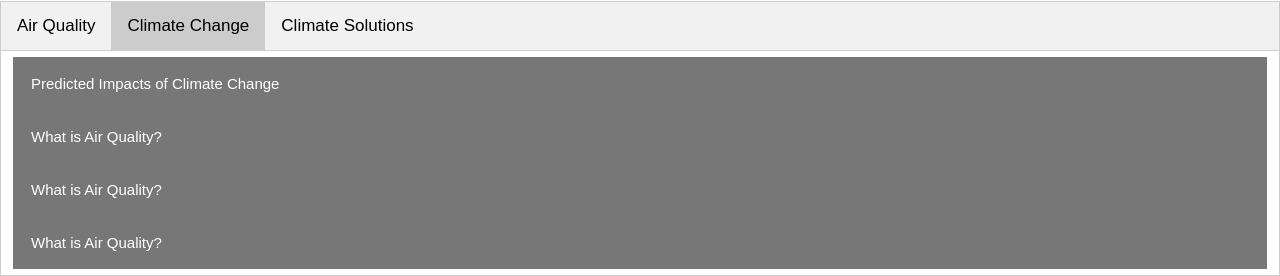
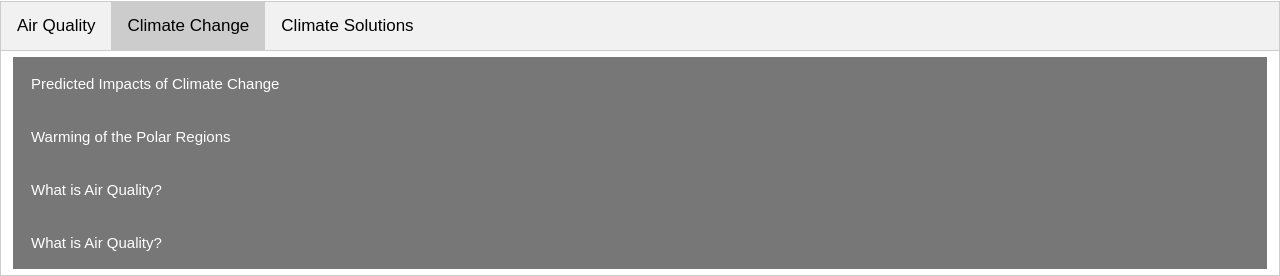
Before and after one commit to Vijaya0110/Air-Pollution-and-Climate-Change, a Flask app: page / in a window 1280 px wide, after a click on "Climate Change". Shown: the part 626-902 px from the top of the page. Run offline with Flask 2, Linux system fonts and the light colour scheme.

Commit message:
Update start.html

```diff
--- a/templates/start.html
+++ b/templates/start.html
@@ -199,7 +199,7 @@ There are many other ways that air pollution affects living things, such as dama
 <div id="Climate_Change" class="tabcontent">
 <button type="button" class="collapsible">Predicted Impacts of Climate Change</button>
 <div class="content">
-  <h1>Predicted Impacts of Climate Change</h1>
+  <h2>Predicted Impacts of Climate Change</h2>
 
   <p>Climate change is predicted to impact regions differently. For example, temperature increases are expected to be greater on land than over oceans and greater at high latitudes than in the tropics and mid-latitudes. Warmer temperatures will cause (and are causing) changes to other aspects of climate - such as rain, snow, and clouds. They are also causing changes to the ocean, life, ice, and all other parts of the Earth system.</p>
 
@@ -232,8 +232,20 @@ A warmer climate causes sea level to rise via two mechanisms: (1) melting glacie
 
 
  </div>
-  <button type="button" class="collapsible">What is Air Quality?</button>
+  <button type="button" class="collapsible">Warming of the Polar Regions</button>
 <div class="content">
+
+  <p>The effects of climate change are not the same in all parts of the world. While global average temperature has risen 1°C (1.8°F) above the 1950-1980 average, our planet's polar regions are experiencing warming at a faster rate than other places.</p>
+
+  <b>Warming in the Arctic</b>
+<p>The Arctic is warming twice as fast as other parts of the world. In Alaska (US), average temperatures increased 1 .6°C (2.8°F) between 1976 and 2018. The warmer temperatures are having impacts in the Arctic region. Sea ice is melting, frozen ground (called permafrost) is thawing, and habitat is shrinking for wildlife that rely on cold temperatures. </p>
+
+  <b>Warming in Antarctica  </b>
+<p>In the Southern Hemisphere, the Antarctic Peninsula is also experiencing rapid warming, about five times faster than the global average. Since 1945, the Antarctic Peninsula has warmed about 2.5°C (4.5°F). The interior of the Antarctic continent and the East Antarctic Ice Sheet, considered unlikely to be affected by climate warming in the past, are also showing signs of change. The Southern Ocean is also warming faster than expected.</p>
+
+ <b>Why are the polar regions particularly vulnerable to climate warming? </b>
+<p>The ice and snow in the polar regions, because of its light color and high albedo, typically reflect most of the incoming solar energy back out of our atmosphere. However, as more greenhouse gases cause our planet to warm, the rate of ice and snowmelt increases. This decreases the amount of solar radiation reflected out to space and increases the amount that is absorbed by the Earth’s surface and oceans. The added energy warms the polar regions, accelerating the rate of ice to melt and thus causing more warming.</p>
+
  </div>
   <button type="button" class="collapsible">What is Air Quality?</button>
 <div class="content">
```
